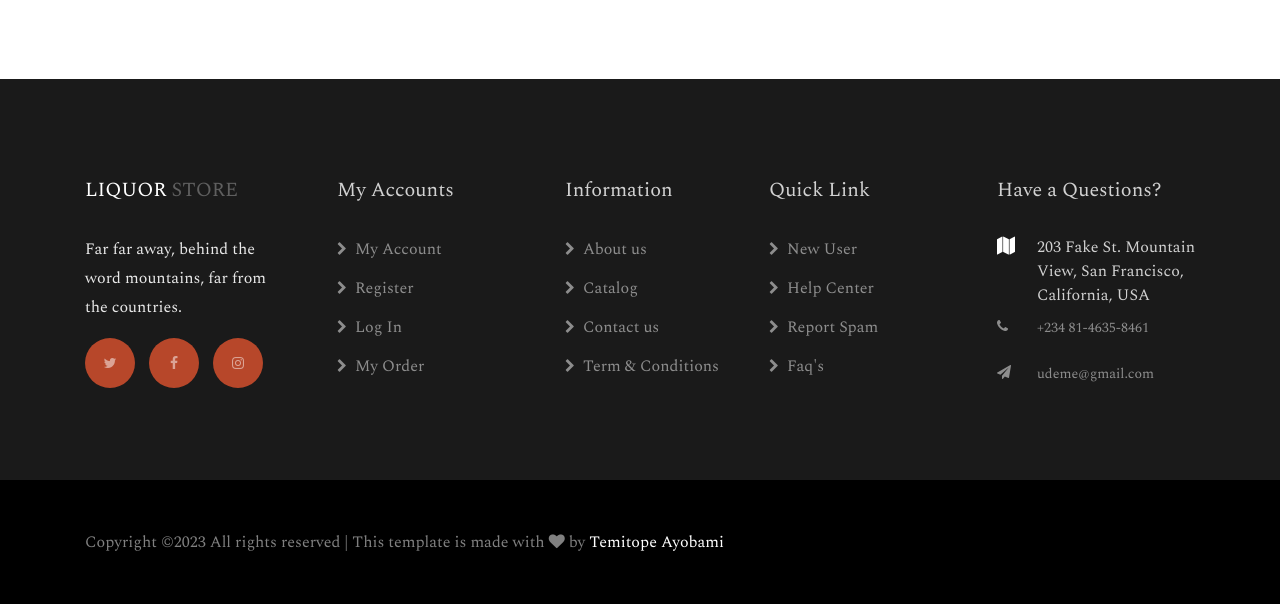
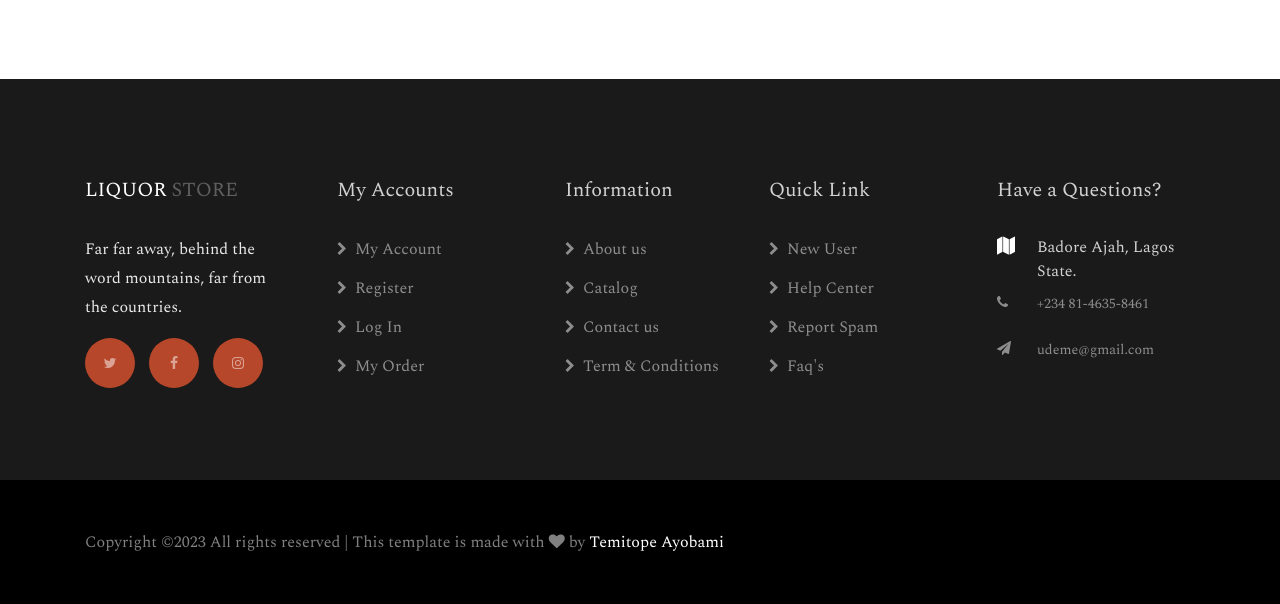
Before and after one commit to samochyjnr/BeautyWeb1, a Django app: page /blog/ in a window 1280 px wide. Shown: the part 1729-2333 px from the top of the page. Run offline with Django 4.2, Linux system fonts and the light colour scheme; some libraries are stand-ins or nearby versions; some web fonts are replaced.

Commit message:
Worked on frontend

```diff
--- a/beauty/templates/blog/footer.html
+++ b/beauty/templates/blog/footer.html
@@ -29,7 +29,7 @@
           <div class="ftco-footer-widget mb-4 ml-md-4">
             <h2 class="ftco-heading-2">Information</h2>
             <ul class="list-unstyled">
-              <li><a href="#"><span class="fa fa-chevron-right mr-2"></span>About us</a></li>
+              <li><a href="{% url 'about' %}"><span class="fa fa-chevron-right mr-2"></span>About us</a></li>
               <li><a href="#"><span class="fa fa-chevron-right mr-2"></span>Catalog</a></li>
               <li><a href="#"><span class="fa fa-chevron-right mr-2"></span>Contact us</a></li>
               <li><a href="#"><span class="fa fa-chevron-right mr-2"></span>Term &amp; Conditions</a></li>
@@ -52,7 +52,7 @@
               <h2 class="ftco-heading-2">Have a Questions?</h2>
               <div class="block-23 mb-3">
                 <ul>
-                  <li><span class="icon fa fa-map marker"></span><span class="text">203 Fake St. Mountain View, San Francisco, California, USA</span></li>
+                  <li><span class="icon fa fa-map marker"></span><span class="text">Badore Ajah, Lagos State.</span></li>
                   <li><a href="#"><span class="icon fa fa-phone"></span><span class="text">+234 81-4635-8461</span></a></li>
                   <li><a href="#"><span class="icon fa fa-paper-plane pr-4"></span><span class="text">udeme@gmail.com</span></a></li>
                 </ul>
```
